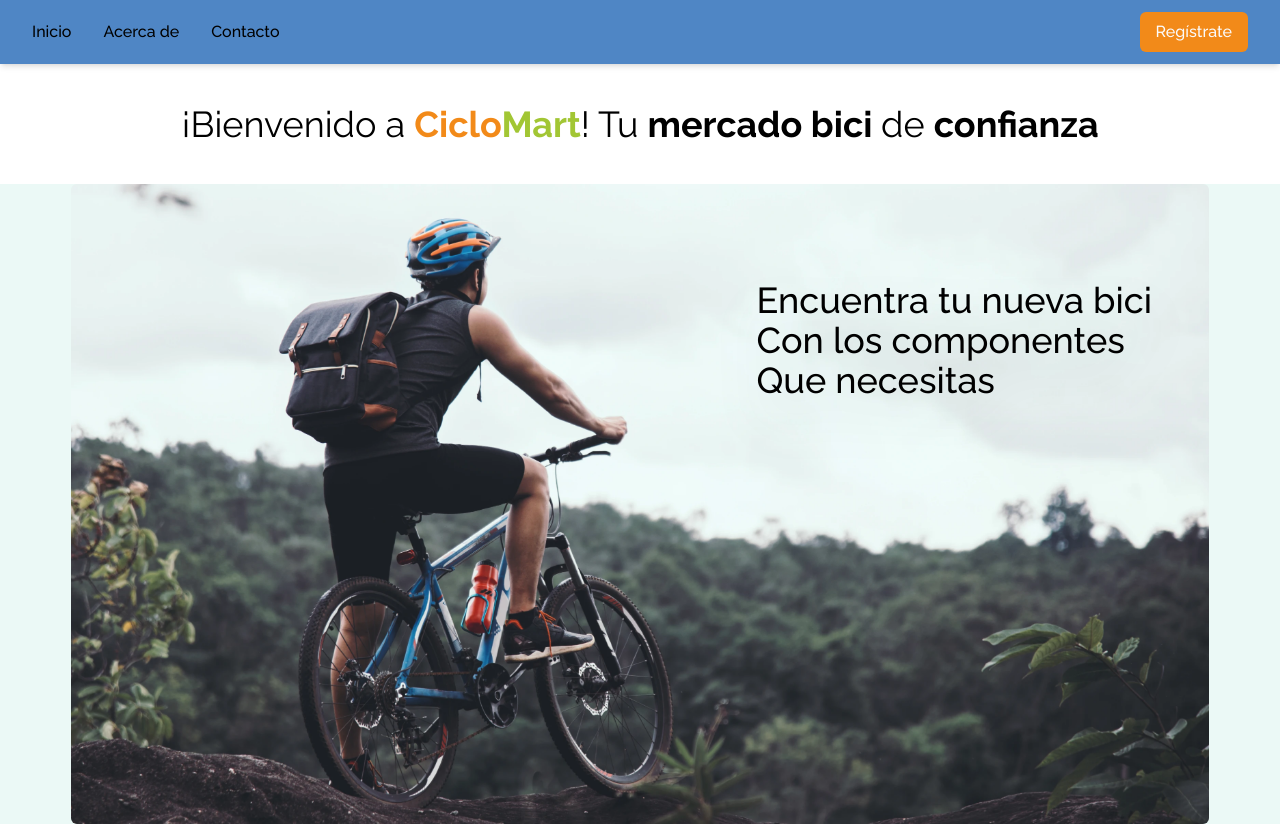
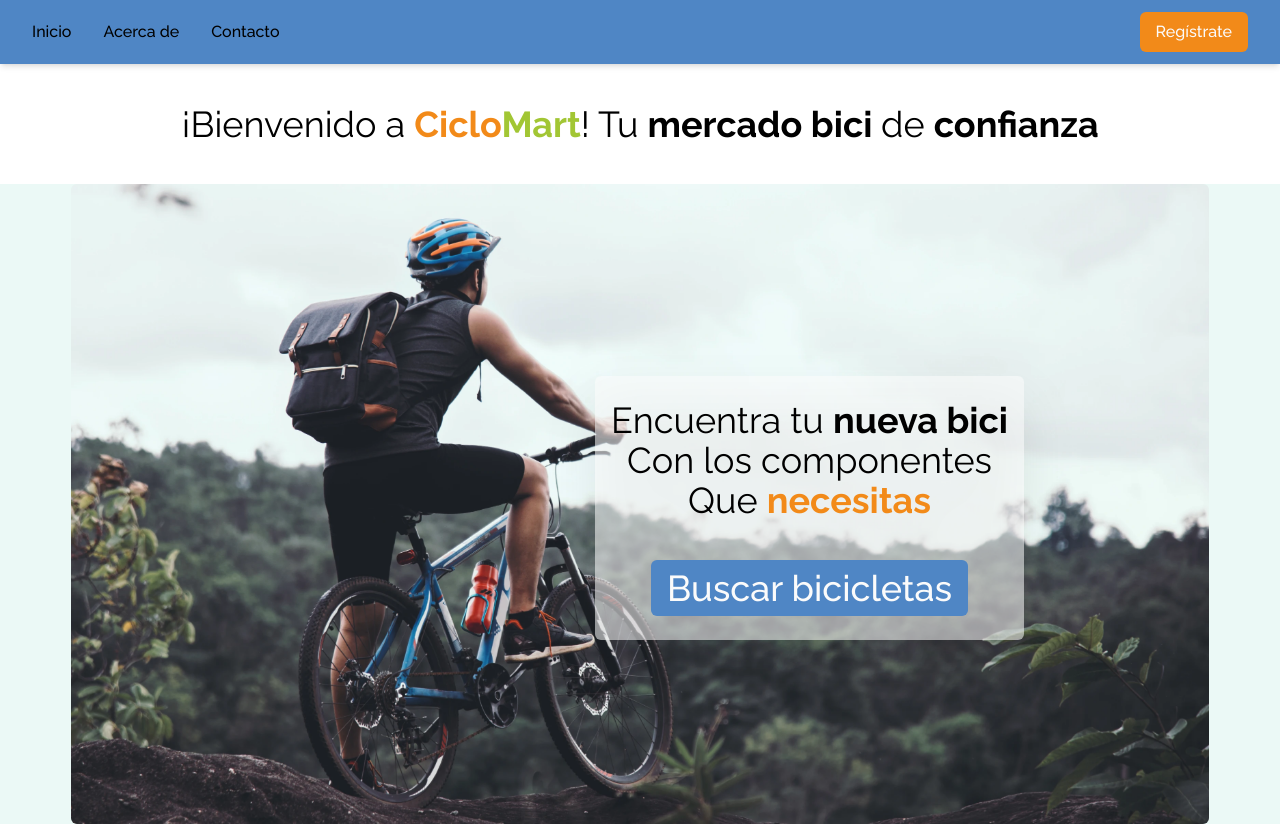
Before and after one commit to w1sec0d/ciclomart_frontend, a React (Vite) app: page / in a window 1280 px wide. Built offline with nearby package versions, Linux system fonts and the light colour scheme; no server answers.

Commit message:
Add raleway font

```diff
--- a/src/pages/Landing.jsx
+++ b/src/pages/Landing.jsx
@@ -2,6 +2,7 @@ import Carousel from 'react-multi-carousel'
 import 'react-multi-carousel/lib/styles.css'
 
 import landing1 from '../assets/landing1.webp'
+import Button from '../components/Button'
 
 const LandingPage = () => {
   const responsive = {
@@ -33,12 +34,13 @@ const LandingPage = () => {
       </h1>
       <Carousel responsive={responsive}>
         <div className="flex items-center justify-center w-full relative bg-[#ebf9f6]">
-          <p className="absolute font-medium text-4xl drop-shadow-2xl top-24 right-32">
-            Encuentra tu nueva bici
+          <p className="absolute text-4xl drop-shadow-2xl top-[30%] right-[20%] text-center bg-white bg-opacity-55 px-4 py-6 rounded-md">
+            Encuentra tu <span className="font-bold">nueva bici</span>
             <br />
             Con los componentes
             <br />
-            Que necesitas
+            Que <span className="text-tertiary font-bold">necesitas</span>
+            <Button className="mx-auto flex mt-10">Buscar bicicletas</Button>
           </p>
           <img
             src={landing1}
```
Also changed, not shown: src/assets/Raleway-VariableFont_wght.ttf (added).
